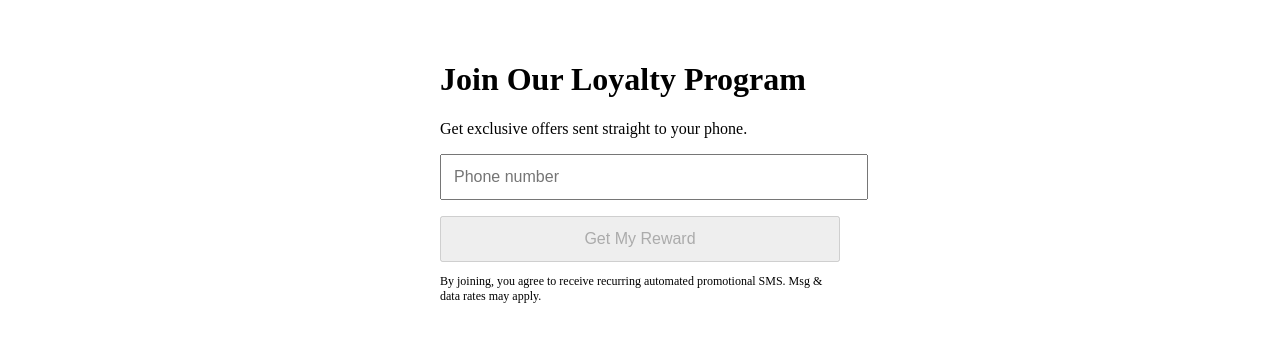
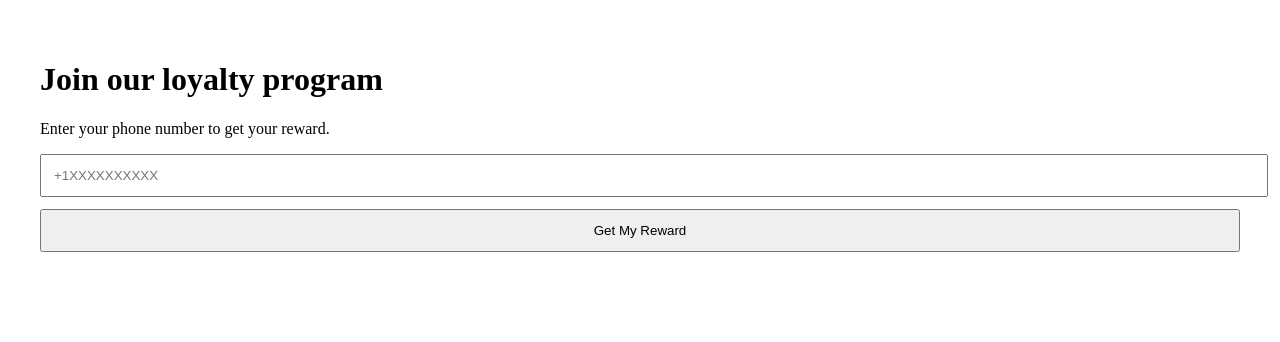
Before and after one commit to NBhardwaj3522/TapEnroll, a Next.js app: page / in a window 1280 px wide. Shown: the top 342 px of the page. Built offline with nearby package versions, Linux system fonts and the light colour scheme.

Commit message:
Wrap search params in Suspense to fix prerender error

```diff
--- a/app/page.tsx
+++ b/app/page.tsx
@@ -1,20 +1,19 @@
 "use client";
+
 export const dynamic = "force-dynamic";
 
+import { Suspense } from "react";
+import { useSearchParams } from "next/navigation";
 import { useState } from "react";
-import { useSearchParams } from "next/navigation";
 
-export default function Home() {
+function EnrollForm() {
   const searchParams = useSearchParams();
   const store = searchParams.get("store");
 
   const [phone, setPhone] = useState("");
   const [submitted, setSubmitted] = useState(false);
-  const [loading, setLoading] = useState(false);
 
   async function submit() {
-    setLoading(true);
-
     await fetch("/api/enroll", {
       method: "POST",
       headers: { "Content-Type": "application/json" },
@@ -22,48 +21,36 @@ export default function Home() {
     });
 
     setSubmitted(true);
-    setLoading(false);
   }
 
   if (submitted) {
-    return (
-      <main style={{ padding: "2rem", textAlign: "center" }}>
-        <h2>🎉 You’re in!</h2>
-        <p>Your reward has been sent to your phone.</p>
-      </main>
-    );
+    return <h2>Thanks! Check your phone 📱</h2>;
   }
 
   return (
-    <main style={{ padding: "2rem", maxWidth: 400, margin: "0 auto" }}>
-      <h1>Join Our Loyalty Program</h1>
-      <p>Get exclusive offers sent straight to your phone.</p>
+    <div style={{ padding: 32 }}>
+      <h1>Join our loyalty program</h1>
+      <p>Enter your phone number to get your reward.</p>
 
       <input
         type="tel"
-        placeholder="Phone number"
+        placeholder="+1XXXXXXXXXX"
         value={phone}
         onChange={(e) => setPhone(e.target.value)}
-        style={{ width: "100%", padding: "12px", fontSize: "16px" }}
+        style={{ padding: 12, width: "100%", marginBottom: 12 }}
       />
 
-      <button
-        onClick={submit}
-        disabled={loading || !phone}
-        style={{
-          marginTop: "1rem",
-          width: "100%",
-          padding: "12px",
-          fontSize: "16px",
-        }}
-      >
-        {loading ? "Sending..." : "Get My Reward"}
+      <button onClick={submit} style={{ padding: 12, width: "100%" }}>
+        Get My Reward
       </button>
-
-      <p style={{ fontSize: 12, marginTop: 12 }}>
-        By joining, you agree to receive recurring automated promotional SMS.
-        Msg & data rates may apply.
-      </p>
-    </main>
+    </div>
   );
 }
+
+export default function Page() {
+  return (
+    <Suspense fallback={<div>Loading…</div>}>
+      <EnrollForm />
+    </Suspense>
+  );
+}
```
